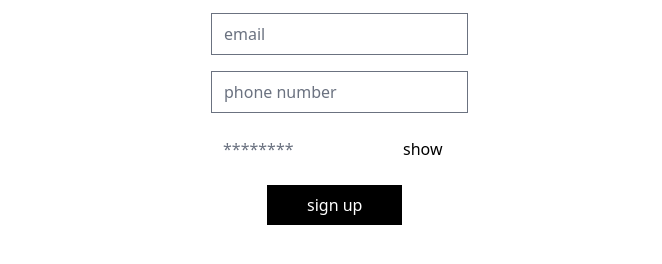
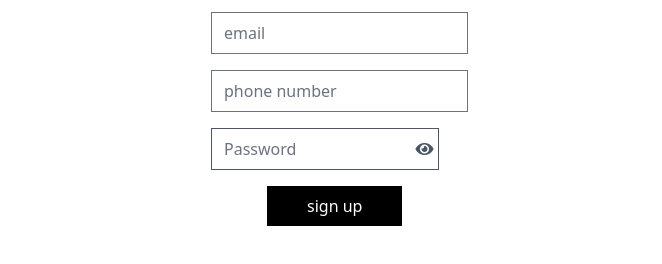
Before and after one commit to shadmeoli/LearningHTMX, a plain HTML site: page src/template/index.html in a window 1280 px wide. Shown: the part 338-602 px from the top of the page, without its empty margins (309-971 px from the left). Drawn offline with nearby package versions, Linux system fonts and the light colour scheme.

Commit message:
updates: HTMX CDN features

```diff
--- a/src/template/index.html
+++ b/src/template/index.html
@@ -3,6 +3,7 @@
 <head>
   <meta charset="UTF-8">
   <meta name="viewport" content="width=device-width, initial-scale=1.0">
+  <link rel="stylesheet" href="https://cdnjs.cloudflare.com/ajax/libs/font-awesome/5.15.3/css/all.min.css">
   <script src="https://unpkg.com/htmx.org@1.9.4"></script>
   <script src="https://cdn.tailwindcss.com?plugins=forms,typography,aspect-ratio,line-clamp"></script>
 </head>
@@ -13,10 +14,26 @@
       <input type="text" name="username" placeholder="name">
       <input type="email" name="email" placeholder="email">
       <input type="tel" name="phone" placeholder="phone number">
-      <div class="flex">
-        <input class="border-none outline-none active:border-none active:outline-none hover:border-none hover:outline-none w-[80%]" type="password" name="password" placeholder="********">
-        <button type="">show</button>
-      </div>
+      <div class="border border-gray-600 focus:ring focus:ring-blue-300 flex w-[228px]">
+      <input type="password" id="password"
+    placeholder="Password"
+    class="w-[90%] border-none outline-none hover:border-none hover:outline-none active:border-none active:outline-none"
+  />
+  <button
+    id="togglePassword"
+    class="focus:outline-none"
+    data-hx-trigger="click"
+    data-hx-get="/togglePassword"
+  >
+    <i
+      id="eyeIcon"
+      class="fas fa-eye text-gray-600 hover:text-blue-500 cursor-pointer"
+      data-hx-target="#password"
+      data-hx-swap="innerHTML"
+      data-hx-get="/showIcon"
+    ></i>
+  </button>
+    </div>
       <button class="ml-14 bg-black py-2 px-10 text-white ">sign up</button>
     </div>
   </div>
```
